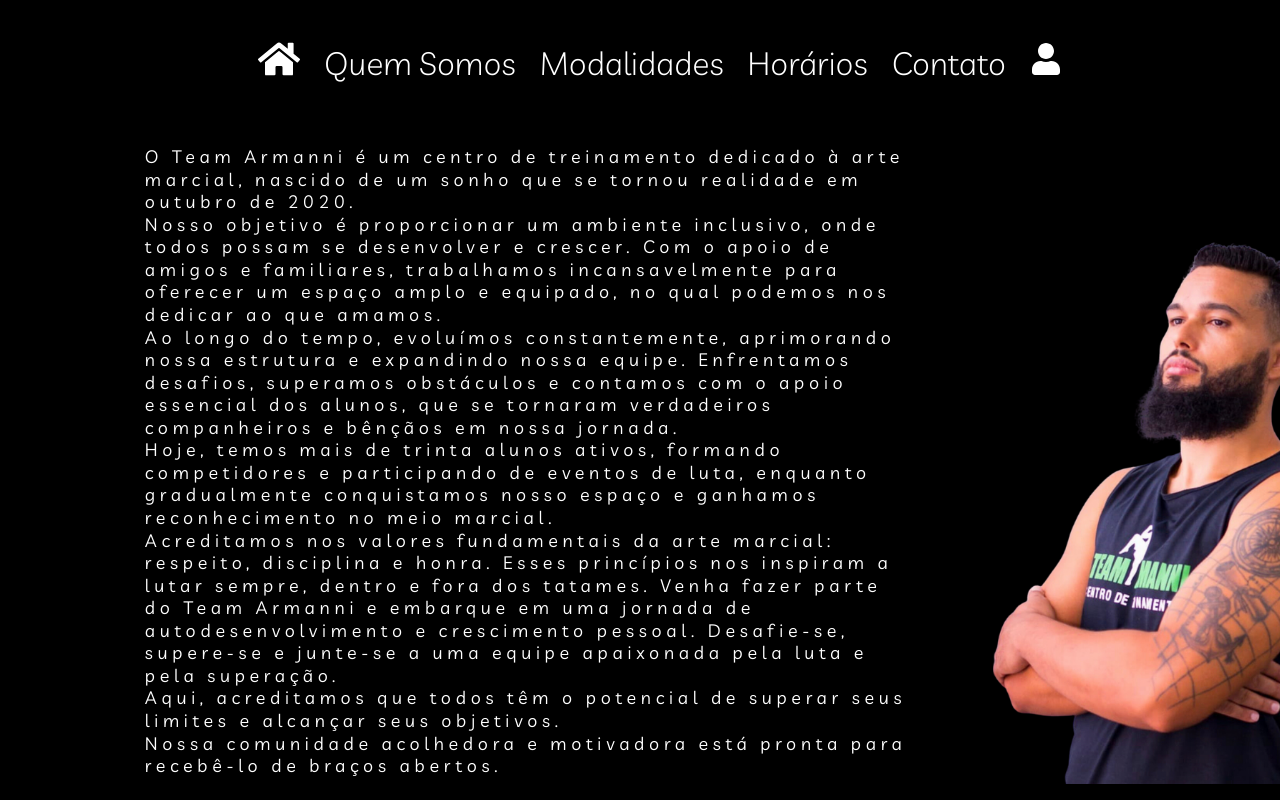
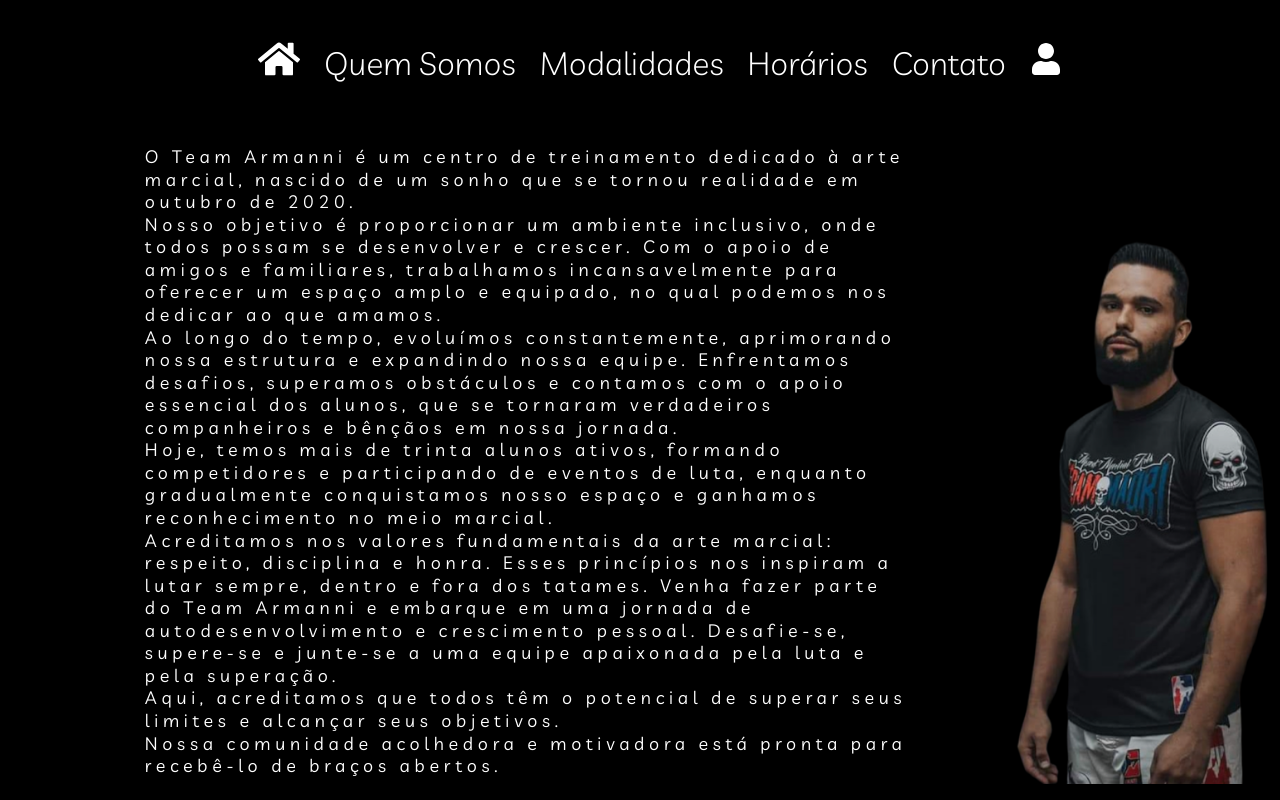
Before and after one commit to Alfafis/Projeto_Armani, a React app in the folder web/: page /about in a window 1280 px wide. Shown: the top 800 px of the page. Built offline with nearby package versions, Linux system fonts and the light colour scheme.

Commit message:
fix: fixed vercel

```diff
--- a/web/src/pages/about/about.jsx
+++ b/web/src/pages/about/about.jsx
@@ -1,7 +1,7 @@
-import React from "react";
-import styles from "./about.module.css";
-import bg_quemsomos_v2 from "../../assets/images/bg_quemsomos_v2.png"; // Importe a imagem corretamente
-import { useMediaQuery } from "react-responsive";
+import React from 'react';
+import styles from './about.module.css';
+import bg_quemsomos from '../../assets/images/bg_quemsomos.png'; // Importe a imagem corretamente
+import { useMediaQuery } from 'react-responsive';
 
 function About() {
   const isDesktop = useMediaQuery({ minWidth: 1024 });
@@ -18,7 +18,7 @@
             ? styles.tablet
             : isMobile
             ? styles.mobile
-            : ""
+            : ''
         }`}
       >
         <p className={styles.about}>
@@ -47,7 +47,7 @@
           motivadora está pronta para recebê-lo de braços abertos.
         </p>
         <img
-          src={bg_quemsomos_v2}
+          src={bg_quemsomos}
           alt="quem somos"
           className={styles.bg_quemsomos_v2} // Use a classe correta definida no arquivo CSS
         />
```
Also changed, not shown: web/src/assets/images/bg_quemsomos.png.
